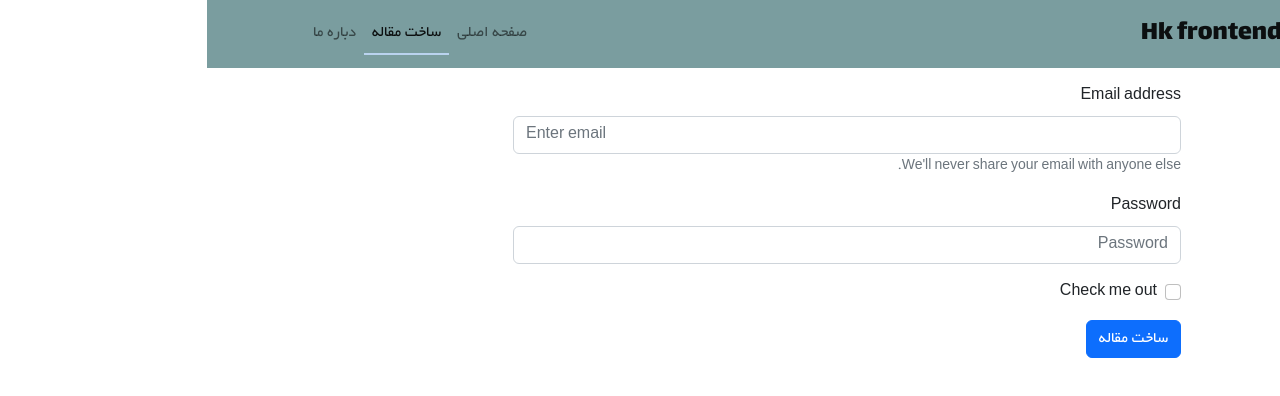
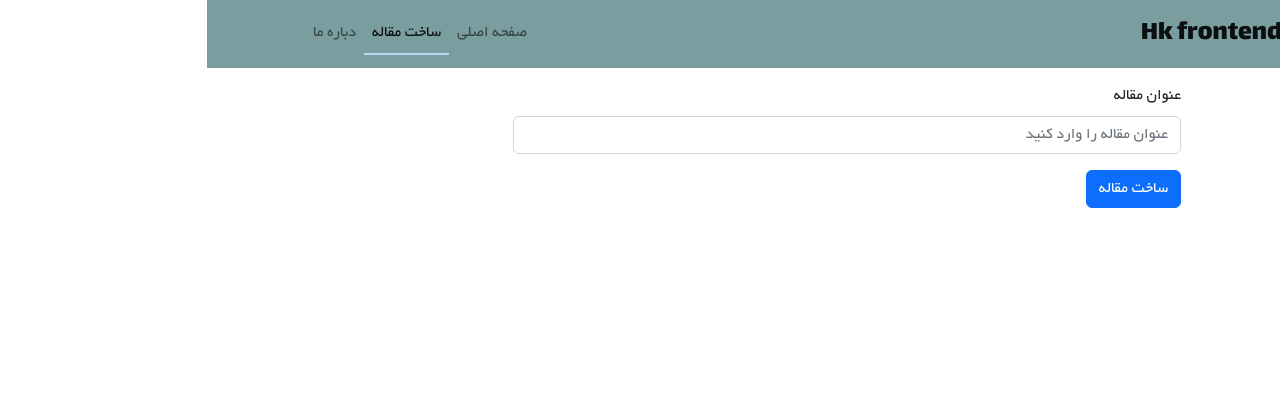
Before and after one commit to HKouhzad1991/blog-react, a React (Create React App) app: page /add-article in a window 1280 px wide. Shown: the top 396 px of the page. Built offline with nearby package versions, Linux system fonts and the light colour scheme.

Commit message:
article setts

```diff
--- a/src/pages/addArticle/AddArticle.js
+++ b/src/pages/addArticle/AddArticle.js
@@ -1,7 +1,7 @@
 import MyNavbar from "../../components/navbar/MyNavbar";
 import Button from "react-bootstrap/Button";
 import Form from "react-bootstrap/Form";
-import './AddArticle.css'
+import "./AddArticle.css";
 
 function AddArticle() {
   return (
@@ -9,21 +9,12 @@ function AddArticle() {
       <MyNavbar />
       <div className="formContainer">
         <Form>
-            <Form.Group className="mb-3" controlId="formBasicEmail">
-              <Form.Label>Email address</Form.Label>
-              <Form.Control type="email" placeholder="Enter email" />
-              <Form.Text className="text-muted">
-                We'll never share your email with anyone else.
-              </Form.Text>
+          <Form.Group className="mb-3" >
+            <Form.Label>عنوان مقاله</Form.Label>
+            <Form.Control type="text" placeholder="عنوان مقاله را وارد کنید" />
+
           </Form.Group>
 
-            <Form.Group className="mb-3" controlId="formBasicPassword">
-              <Form.Label>Password</Form.Label>
-              <Form.Control type="password" placeholder="Password" />
-            </Form.Group>
-            <Form.Group className="mb-3" controlId="formBasicCheckbox">
-              <Form.Check type="checkbox" label="Check me out" />
-            </Form.Group>
           <Button variant="primary" type="button">
             ساخت مقاله
           </Button>
```
Lines whose indentation alone changed are shown as unchanged.
